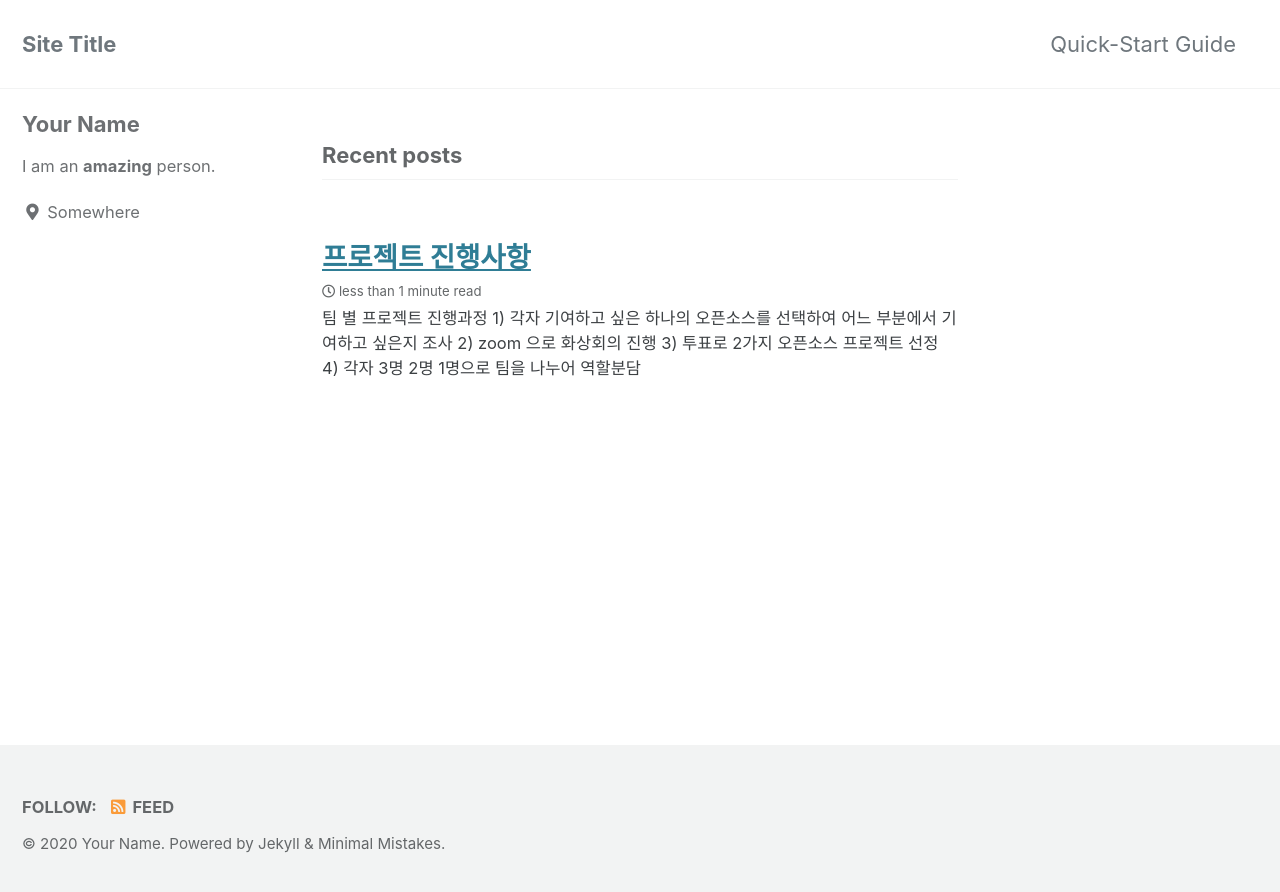
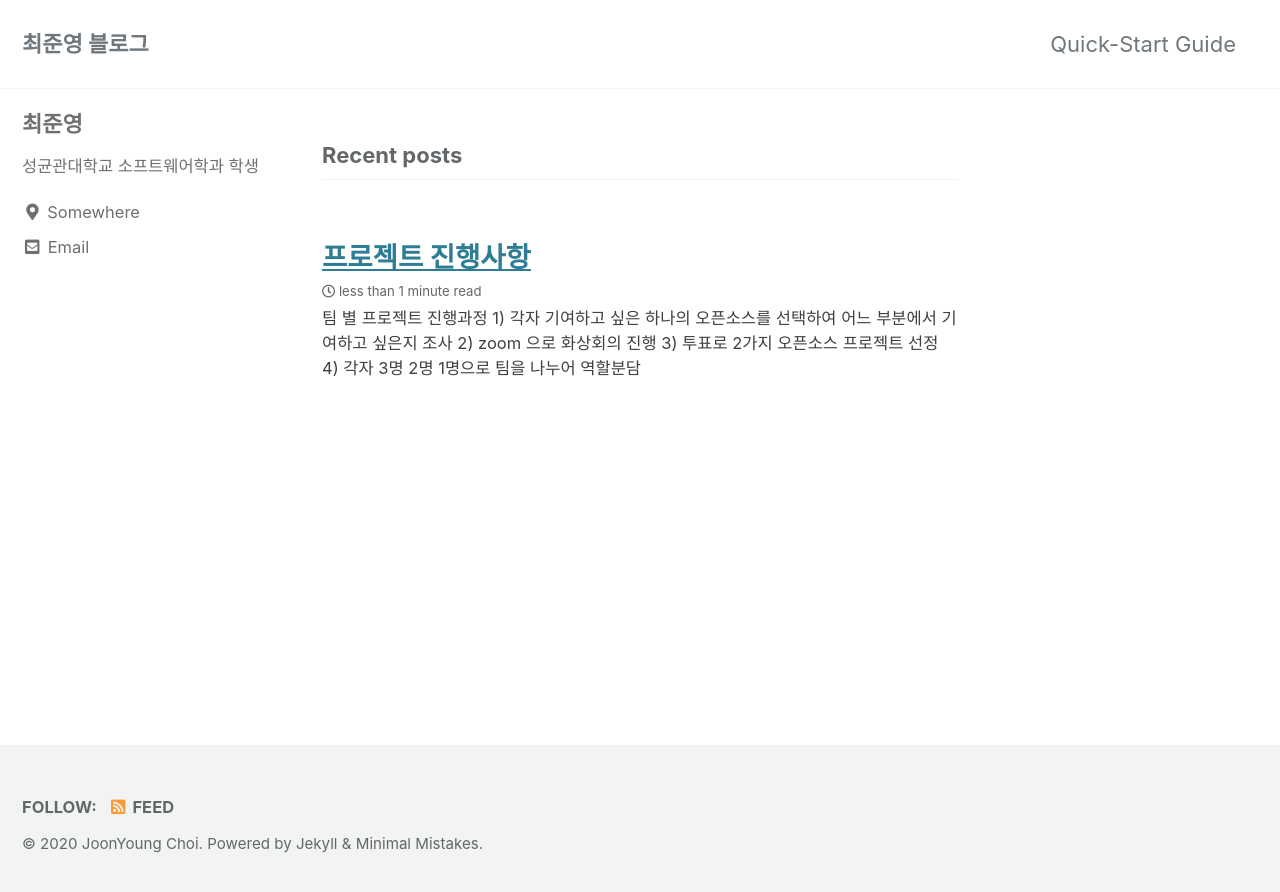
Before and after one commit to choi-0801/choi-0801.github.io, a Jekyll site: the page built from index.html, in a window 1280 px wide. Shown: the top 892 px of the page. Built offline with Jekyll 4.4.1, drawn with Linux system fonts in a browser that asks for light colours; cached includes are drawn as plain includes; the list of posts is cut into pages by our own code.

Commit message:
Update _config.yml

```diff
--- a/_config.yml
+++ b/_config.yml
@@ -16,12 +16,12 @@ minimal_mistakes_skin    : "default" # "air", "aqua", "contrast", "dark", "dirt"
 
 # Site Settings
 locale                   : "en-US"
-title                    : "Site Title"
+title                    : "최준영 블로그"
 title_separator          : "-"
 subtitle                 : # site tagline that appears below site title in masthead
-name                     : "Your Name"
+name                     : "JoonYoung Choi"
 description              : "An amazing website."
-url                      : # the base hostname & protocol for your site e.g. "https://mmistakes.github.io"
+url                      : "https://choi-0801.github.io"# the base hostname & protocol for your site e.g. "https://mmistakes.github.io"
 baseurl                  : # the subpath of your site, e.g. "/blog"
 repository               : # GitHub username/repo-name e.g. "mmistakes/minimal-mistakes"
 teaser                   : # path of fallback teaser image, e.g. "/assets/images/500x300.png"
@@ -93,11 +93,11 @@ analytics:
 
 # Site Author
 author:
-  name             : "Your Name"
+  name             : "최준영"
   avatar           : # path of avatar image, e.g. "/assets/images/bio-photo.jpg"
-  bio              : "I am an **amazing** person."
+  bio              : "성균관대학교 소프트웨어학과 학생"
   location         : "Somewhere"
-  email            :
+  email            : joeplay0801@naver.com
   links:
     - label: "Email"
       icon: "fas fa-fw fa-envelope-square"
```
